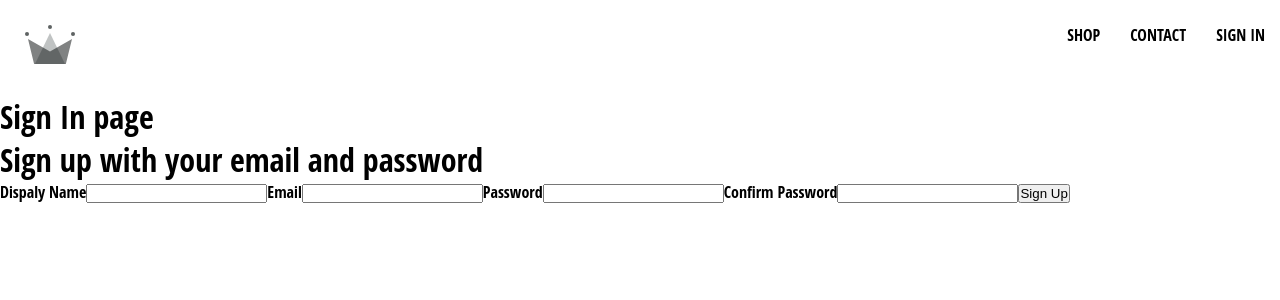
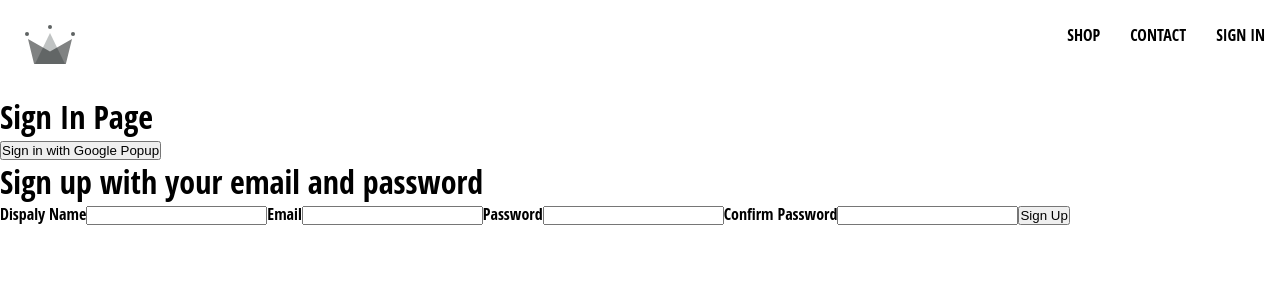
Before and after one commit to rishang14/e-commmerce-website, a React (Create React App) app: page /sign-in in a window 1280 px wide. Shown: the top 300 px of the page. Built offline with nearby package versions, Linux system fonts and the light colour scheme; a web font is replaced by a local one.

Commit message:
added new feature

```diff
--- a/package.json
+++ b/package.json
@@ -11,6 +11,7 @@
     "match-sorter": "^6.3.1",
     "react": "^18.2.0",
     "react-dom": "^18.2.0",
+    "react-firebase-hooks": "^5.1.1",
     "react-router-dom": "^6.11.1",
     "react-scripts": "5.0.1",
     "saas": "^1.0.0",
--- a/src/routes/sign-in/sign-in.component.jsx
+++ b/src/routes/sign-in/sign-in.component.jsx
@@ -1,25 +1,23 @@
-// import {signInWithGooglePopup,createUserDocumnetFromAuth} from "../../utils/firebase/firebase.utils";
-import  SignUpForm from "../../components/sign-up-form/sign-up-form.component";
+import {
+    signInWithGooglePopup,
+    createUserDocumentFromAuth,
+  } from '../../utils/firebase/firebase.utils';
 
- const SignIn =()=>{
-//     const logGoogleUser= async () =>{
-//         try{
-//         const {user} =await  signInWithGooglePopup();
-//          const userDocRef=  await createUserDocumnetFromAuth(user);
-//     } catch(err){
-//         alert("error resolved");
-//     }
-// }
+  import SignUpForm from '../../components/sign-up-form/sign-up-form.component';
 
-    return(
-        <div>
-            <h1>Sign In page </h1>
-            {/* <button onClick={logGoogleUser}>Sing in with Google</button>  */}
-          <SignUpForm/>
+  const SignIn = () => {
+    const logGoogleUser = async () => {
+      const { user } = await signInWithGooglePopup();
+      const userDocRef = await createUserDocumentFromAuth(user);
+    };
 
+    return (
+      <div>
+        <h1>Sign In Page</h1>
+        <button onClick={logGoogleUser}>Sign in with Google Popup</button>
+        <SignUpForm />
+      </div>
+    );
+  };
 
-        </div>
-    )
-}
-
-export default SignIn;
+  export default SignIn;
```
Also changed, not shown: 1 other file (tests, documents, lock files or other folders).
